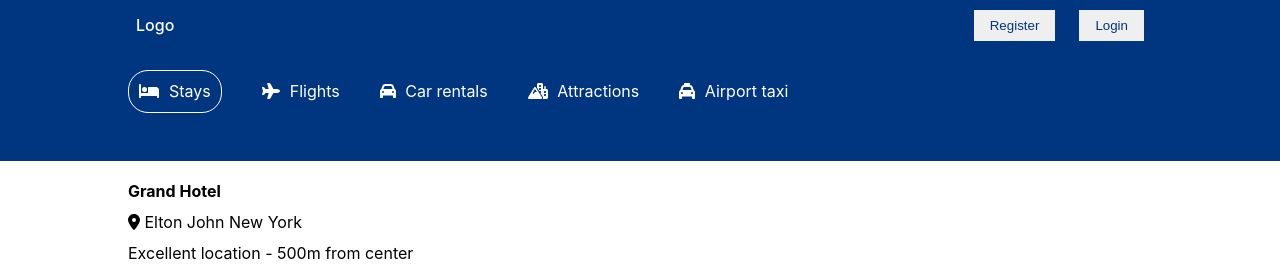
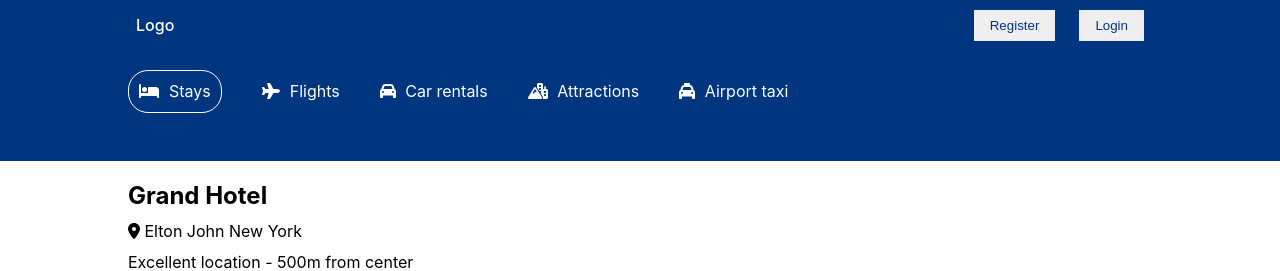
Before and after one commit to 21ciprian/booking-app, a React (Create React App) app: page /hotels/1 in a window 1280 px wide. Shown: the top 271 px of the page. Built offline with nearby package versions, Linux system fonts and the light colour scheme.

Commit message:
Styled hotelTitle

```diff
--- a/src/pages/Hotel/Hotel.module.css
+++ b/src/pages/Hotel/Hotel.module.css
@@ -17,3 +17,6 @@
 	width: 100%;
 	object-fit: cover;
 }
+.hotelTitle {
+	font-size: 1.5rem;
+}
```
